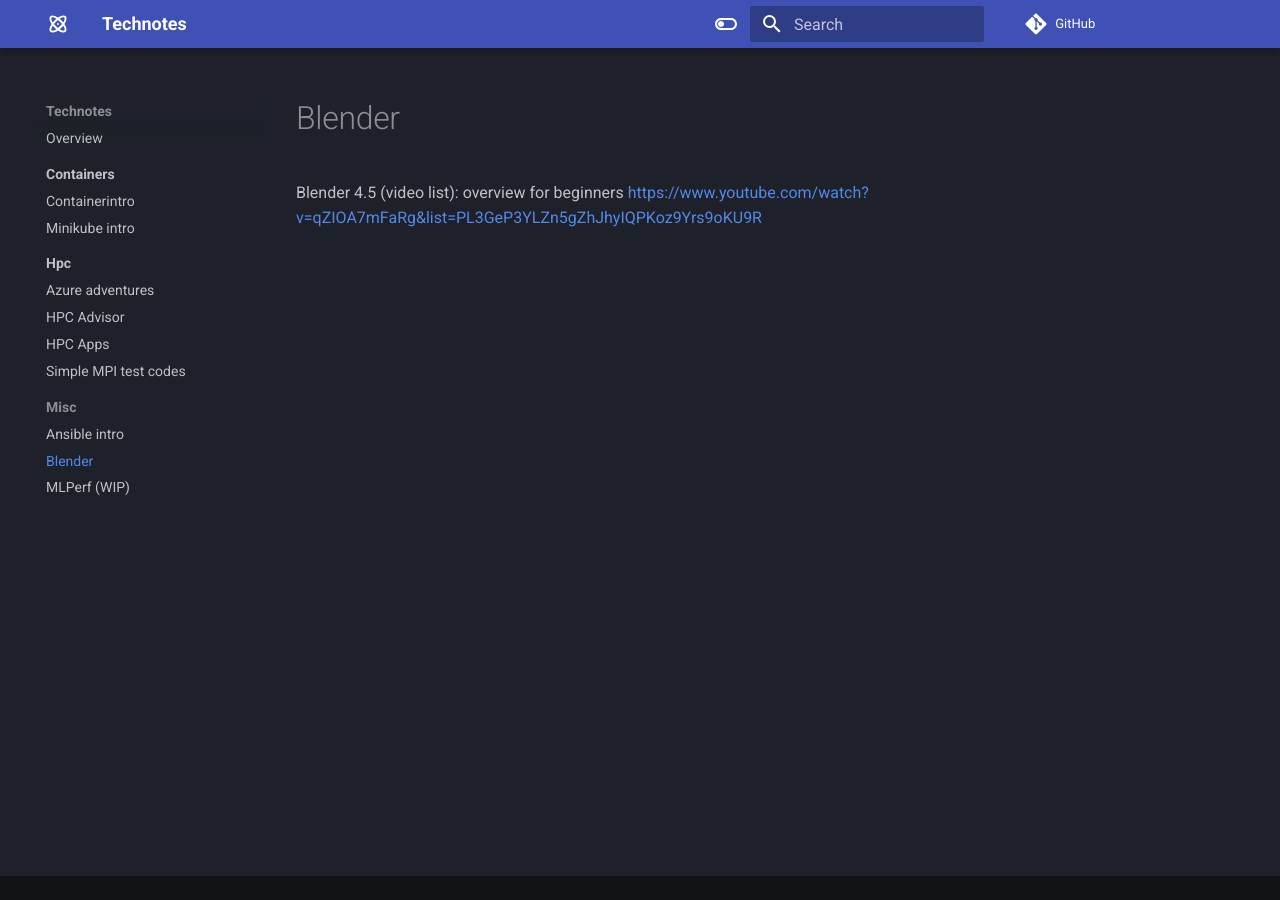
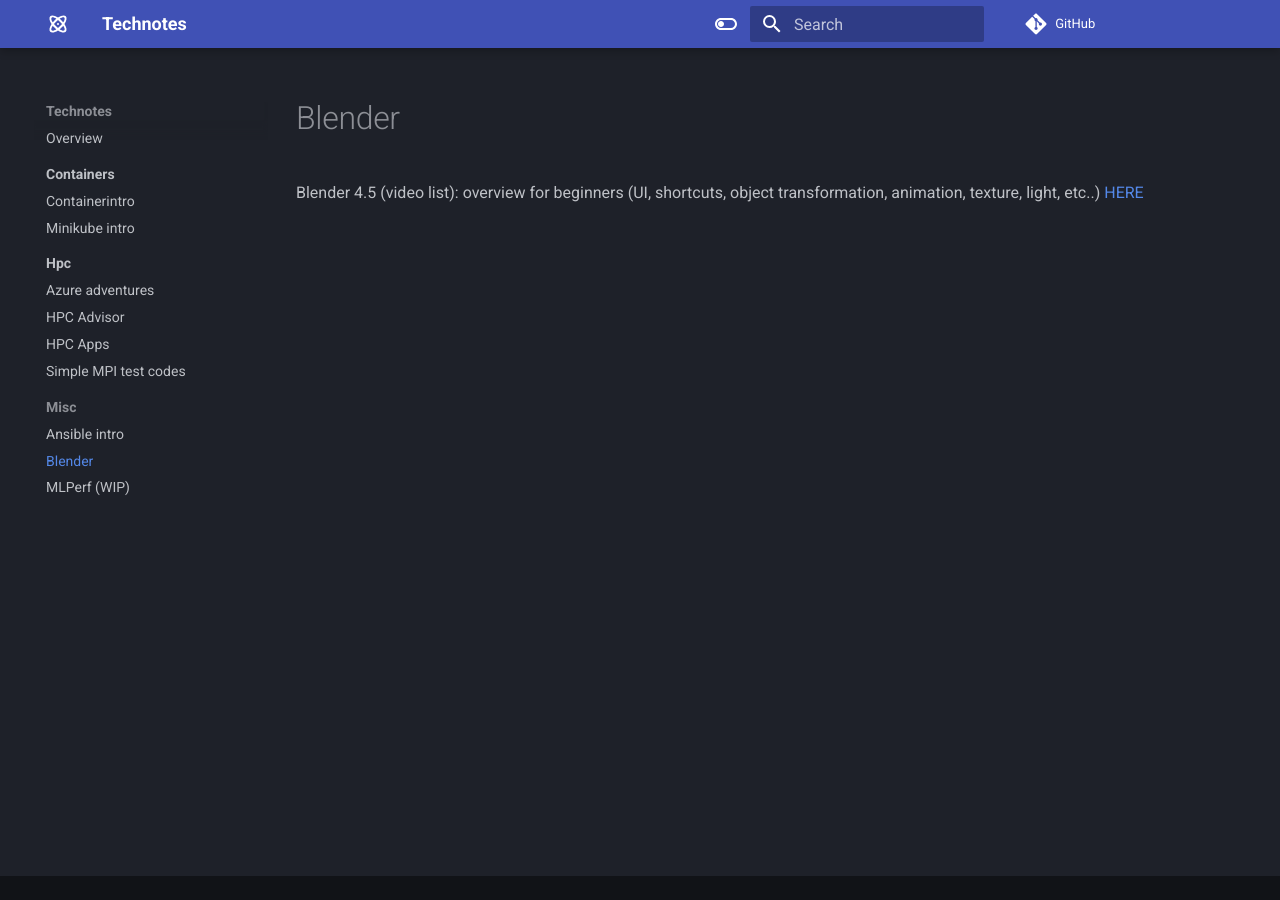
Before and after one commit to marconetto/technotes, an MkDocs documentation site: the page built from docs/misc/blender.md, in a window 1280 px wide. Built offline with MkDocs 1.6.1 and Material for MkDocs 9.7.7, drawn with Linux system fonts in a browser that asks for light colours; comment, search, counter and statistics services are not loaded.

Commit message:
fix blender link

```diff
--- a/docs/misc/blender.md
+++ b/docs/misc/blender.md
@@ -1,3 +1,3 @@
 # Blender
 
-Blender 4.5 (video list): overview for beginners [https://www.youtube.com/watch?v=qZIOA7mFaRg&list=PL3GeP3YLZn5gZhJhyIQPKoz9Yrs9oKU9R](HERE)
+Blender 4.5 (video list): overview for beginners (UI, shortcuts, object transformation, animation, texture, light, etc..) [HERE](https://www.youtube.com/watch?v=qZIOA7mFaRg&list=PL3GeP3YLZn5gZhJhyIQPKoz9Yrs9oKU9R)
```
